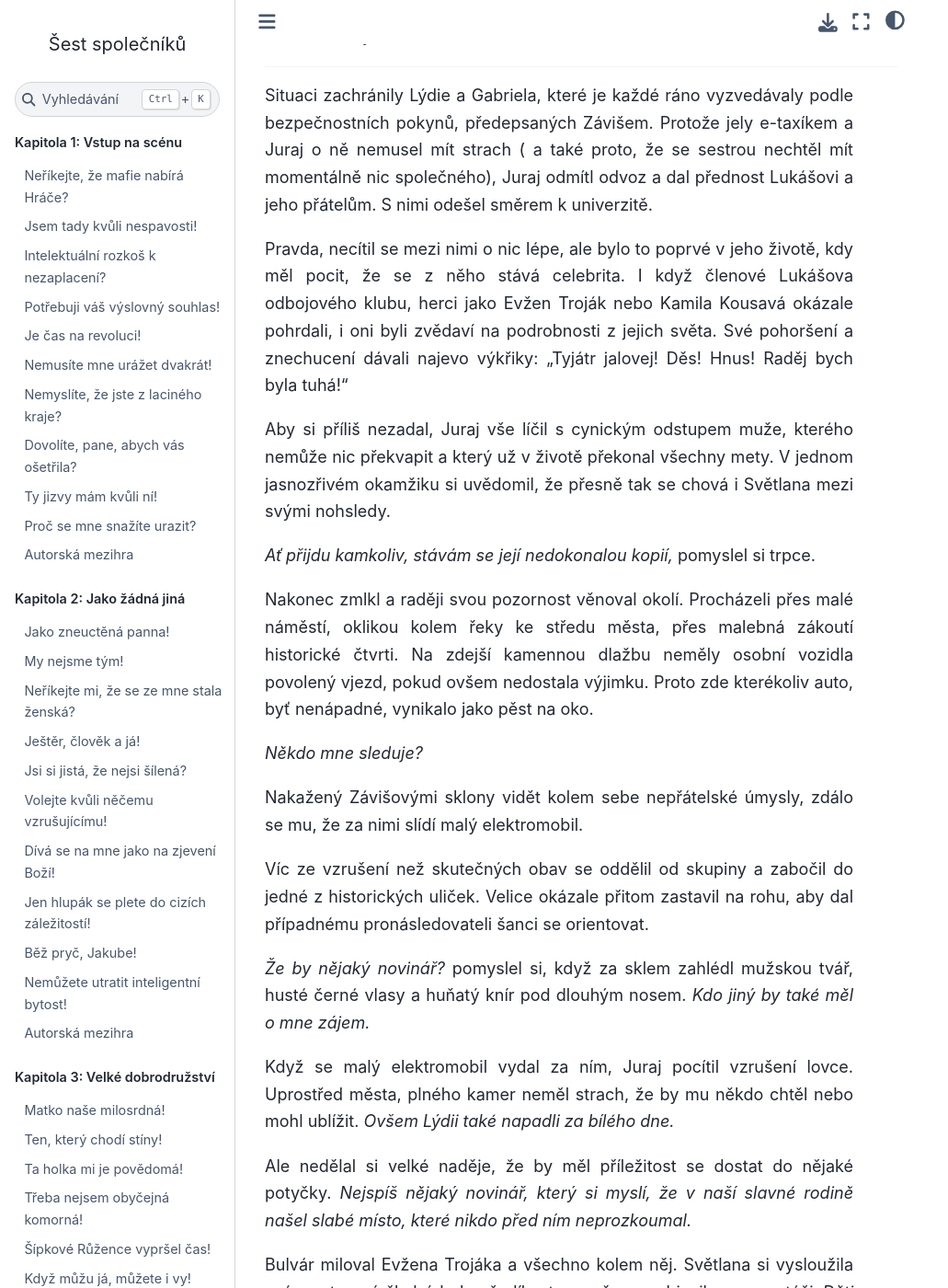
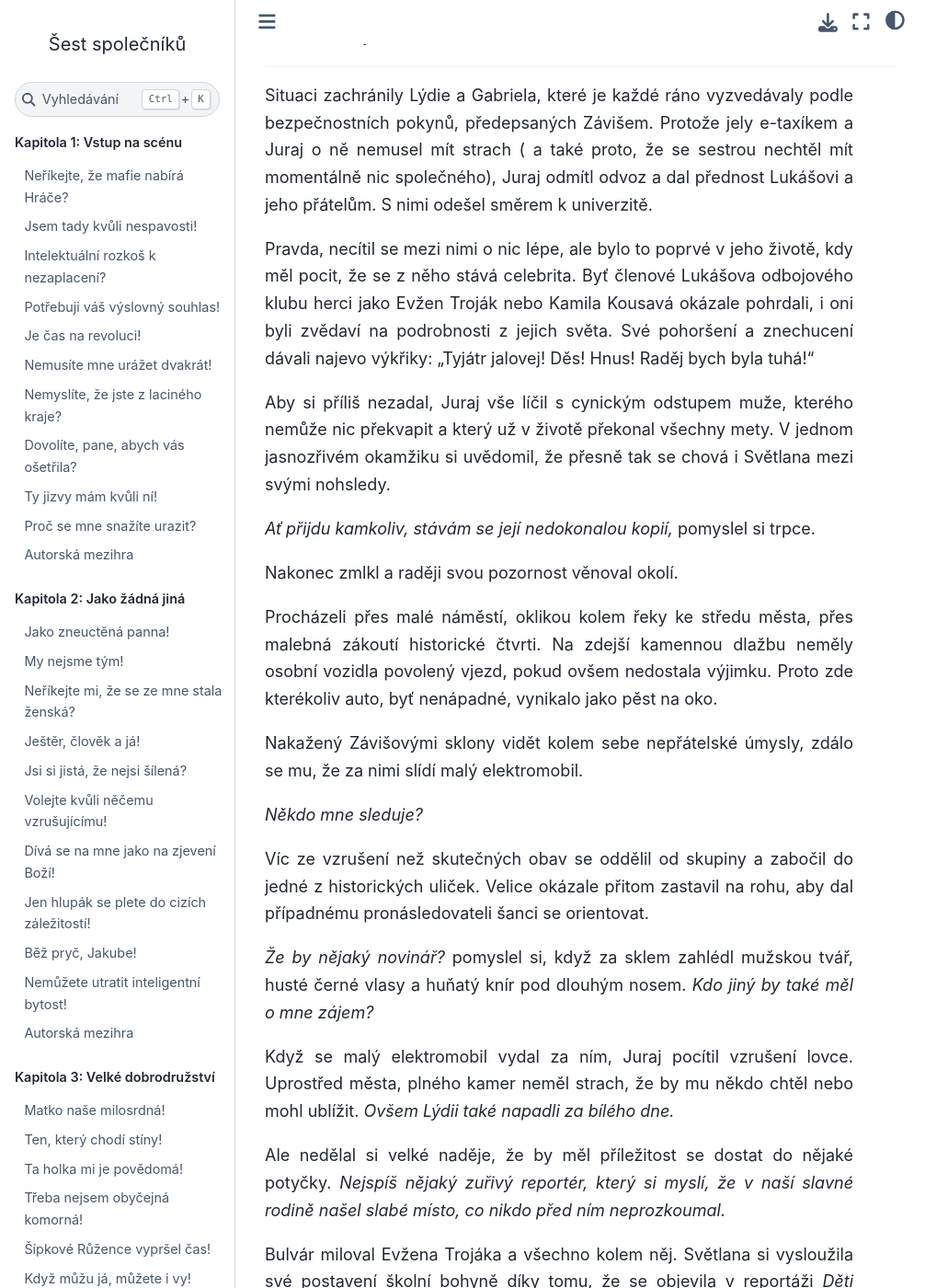
Before and after one commit to hanpari/sest-spolecniku, a Sphinx documentation site: the page built from source/sest_spolecniku/009/02.md, in a window 1280 px wide and 1400 px high, scrolled down 2791 px. Shown: the whole window at 92% size, without its empty margins (0-1031 px from the left). Built offline with Sphinx 7.4.7 and the Sphinx Book theme 1.1.4, drawn with Linux system fonts in a browser that asks for light colours; pages that are not in the unit, such as notebooks, are missing from menus; some of the changed text lies outside the part shown.

Commit message:
Ranní oprava

```diff
--- a/source/sest_spolecniku/009/02.md
+++ b/source/sest_spolecniku/009/02.md
@@ -60,25 +60,27 @@
 
 Situaci zachránily Lýdie a Gabriela, které je každé ráno vyzvedávaly podle bezpečnostních pokynů, předepsaných Závišem. Protože jely e-taxíkem a Juraj o ně nemusel mít strach ( a také proto, že se sestrou nechtěl mít momentálně nic společného), Juraj odmítl odvoz a dal přednost Lukášovi a jeho přátelům. S nimi odešel směrem k univerzitě.
 
-Pravda, necítil se mezi nimi o nic lépe, ale bylo to poprvé v jeho životě, kdy měl pocit, že se z něho stává celebrita. I když členové Lukášova odbojového klubu, herci jako Evžen Troják nebo Kamila Kousavá okázale pohrdali, i oni byli zvědaví na podrobnosti z jejich světa. Své pohoršení a znechucení dávali najevo výkřiky: "Tyjátr jalovej! Děs! Hnus! Raděj bych byla tuhá!"
+Pravda, necítil se mezi nimi o nic lépe, ale bylo to poprvé v jeho životě, kdy měl pocit, že se z něho stává celebrita. Byť členové Lukášova odbojového klubu herci jako Evžen Troják nebo Kamila Kousavá okázale pohrdali, i oni byli zvědaví na podrobnosti z jejich světa. Své pohoršení a znechucení dávali najevo výkřiky: "Tyjátr jalovej! Děs! Hnus! Raděj bych byla tuhá!"
 
 Aby si příliš nezadal, Juraj vše líčil s cynickým odstupem muže, kterého nemůže nic překvapit a který už v životě překonal všechny mety. V jednom jasnozřivém okamžiku si uvědomil, že přesně tak se chová i Světlana mezi svými nohsledy.
 
 *Ať přijdu kamkoliv, stávám se její nedokonalou kopií,* pomyslel si trpce.
 
-Nakonec zmlkl a raději svou pozornost věnoval okolí. Procházeli přes malé náměstí, oklikou kolem řeky ke středu města, přes malebná zákoutí historické čtvrti. Na zdejší kamennou dlažbu neměly osobní vozidla povolený vjezd, pokud ovšem nedostala výjimku. Proto zde kterékoliv auto, byť nenápadné, vynikalo jako pěst na oko.
+Nakonec zmlkl a raději svou pozornost věnoval okolí.
+
+Procházeli přes malé náměstí, oklikou kolem řeky ke středu města, přes malebná zákoutí historické čtvrti. Na zdejší kamennou dlažbu neměly osobní vozidla povolený vjezd, pokud ovšem nedostala výjimku. Proto zde kterékoliv auto, byť nenápadné, vynikalo jako pěst na oko.
+
+Nakažený Závišovými sklony vidět kolem sebe nepřátelské úmysly, zdálo se mu, že za nimi slídí malý elektromobil.
 
 *Někdo mne sleduje?*
 
-Nakažený Závišovými sklony vidět kolem sebe nepřátelské úmysly, zdálo se mu, že za nimi slídí malý elektromobil.
-
 Víc ze vzrušení než skutečných obav se oddělil od skupiny a zabočil do jedné z historických uliček. Velice okázale přitom zastavil na rohu, aby dal případnému pronásledovateli šanci se orientovat.
 
-*Že by nějaký novinář?* pomyslel si, když za sklem zahlédl mužskou tvář, husté černé vlasy a huňatý knír pod dlouhým nosem. *Kdo jiný by také měl o mne zájem.*
+*Že by nějaký novinář?* pomyslel si, když za sklem zahlédl mužskou tvář, husté černé vlasy a huňatý knír pod dlouhým nosem. *Kdo jiný by také měl o mne zájem?*
 
 Když se malý elektromobil vydal za ním, Juraj pocítil vzrušení lovce. Uprostřed města, plného kamer neměl strach, že by mu někdo chtěl nebo mohl ublížit. *Ovšem Lýdii také napadli za bílého dne.*
 
-Ale nedělal si velké naděje, že by měl příležitost se dostat do nějaké potyčky. *Nejspíš nějaký novinář, který si myslí, že v naší slavné rodině našel slabé místo, které nikdo před ním neprozkoumal.*
+Ale nedělal si velké naděje, že by měl příležitost se dostat do nějaké potyčky. *Nejspíš nějaký zuřivý reportér, který si myslí, že v naší slavné rodině našel slabé místo, co nikdo před ním neprozkoumal.*
 
 Bulvár miloval Evžena Trojáka a všechno kolem něj. Světlana si vysloužila své postavení školní bohyně díky tomu, že se objevila v reportáži *Děti úspěšných*, kde zabodovala jako krásná, ale také obětavá samaritánka. Juraj se v článku mihl jako mladší bratr Jiří. Což byla dvojnásobná chyba, protože z dvojčat přišel na svět jako první.
 
@@ -92,11 +94,11 @@
 
 "Juraji, jsi to ty?" zasípal padouch.
 
-"Ehm, otče?"
-
 Světlana oslovovala své rodiče jako otce a matku, nikdy nepoužívala zdrobněliny. I když věděl, že jde o jednu z jejích póz, Juraj oslovení přejal, protože mu znělo důstojně.
 
-*Tak tohle je nečekané setkání,* napadlo ho, když povolil sevření. *I když ne tak nečekané. Odkdy se o mne zajímali novináři.*
+"Ehm, otče?" zeptal se, uvolnil své sevření a rozpačitě se poškrábal na hlavě.
+
+*Tak tohle je nečekané setkání,* napadlo ho. *I když ne tak nečekané. Odkdy se o mne zajímají noviny.*
 
 "Mám dneska natáčení," stěžoval si Evžen Troják a důstojně si rovnal paruku zpět na hlavu. "Doufám, že jsi mi nepoškodil hlasivky. Ovšem, na druhou stranu," dodal zaujatě, "možná bych tak mohl dodat Kocourovi šmrnc. Nebo také komický efekt."
 
```
Also changed, not shown: other parts of source/sest_spolecniku/009/02.md (+6 -4 lines).
